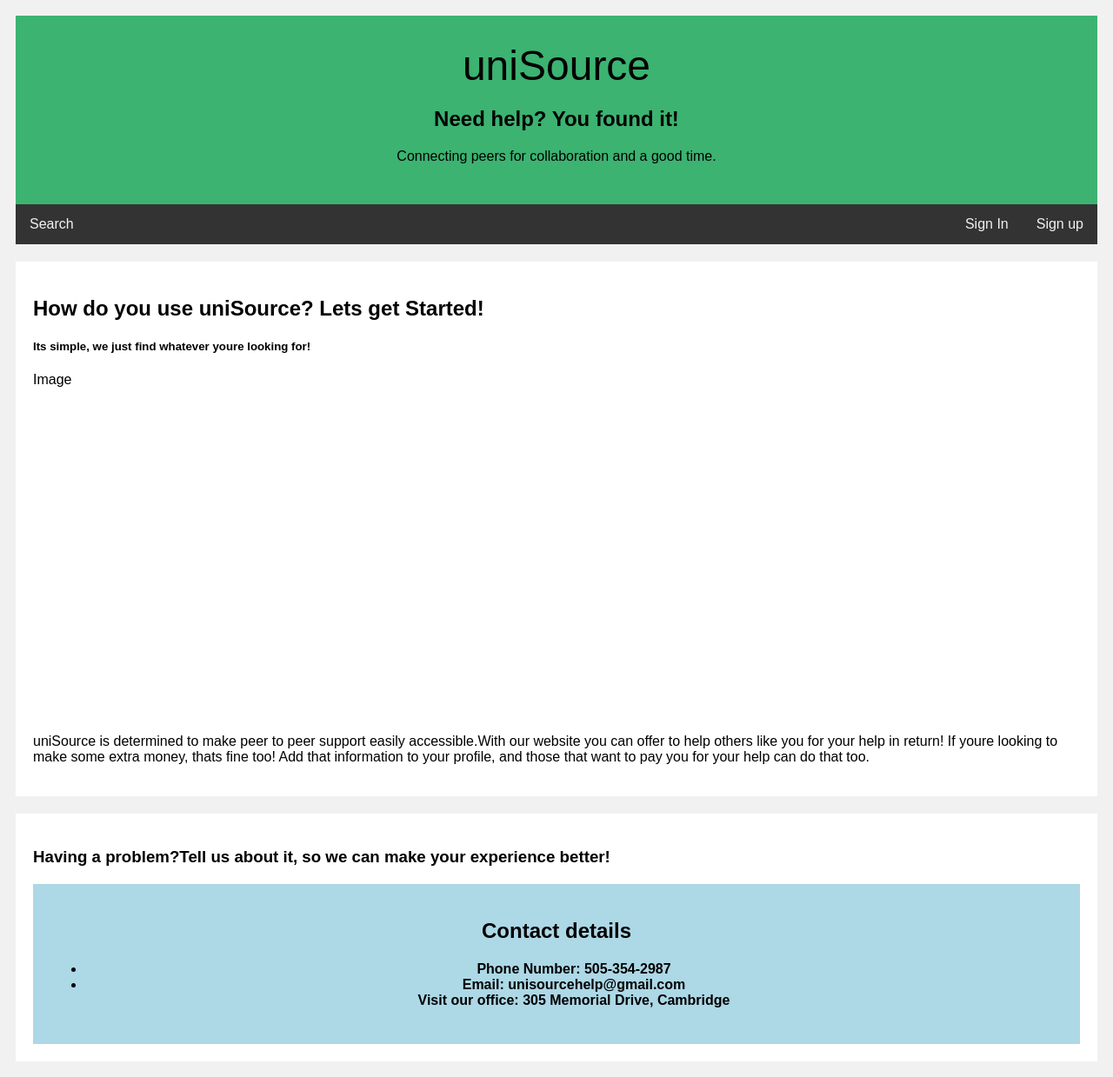
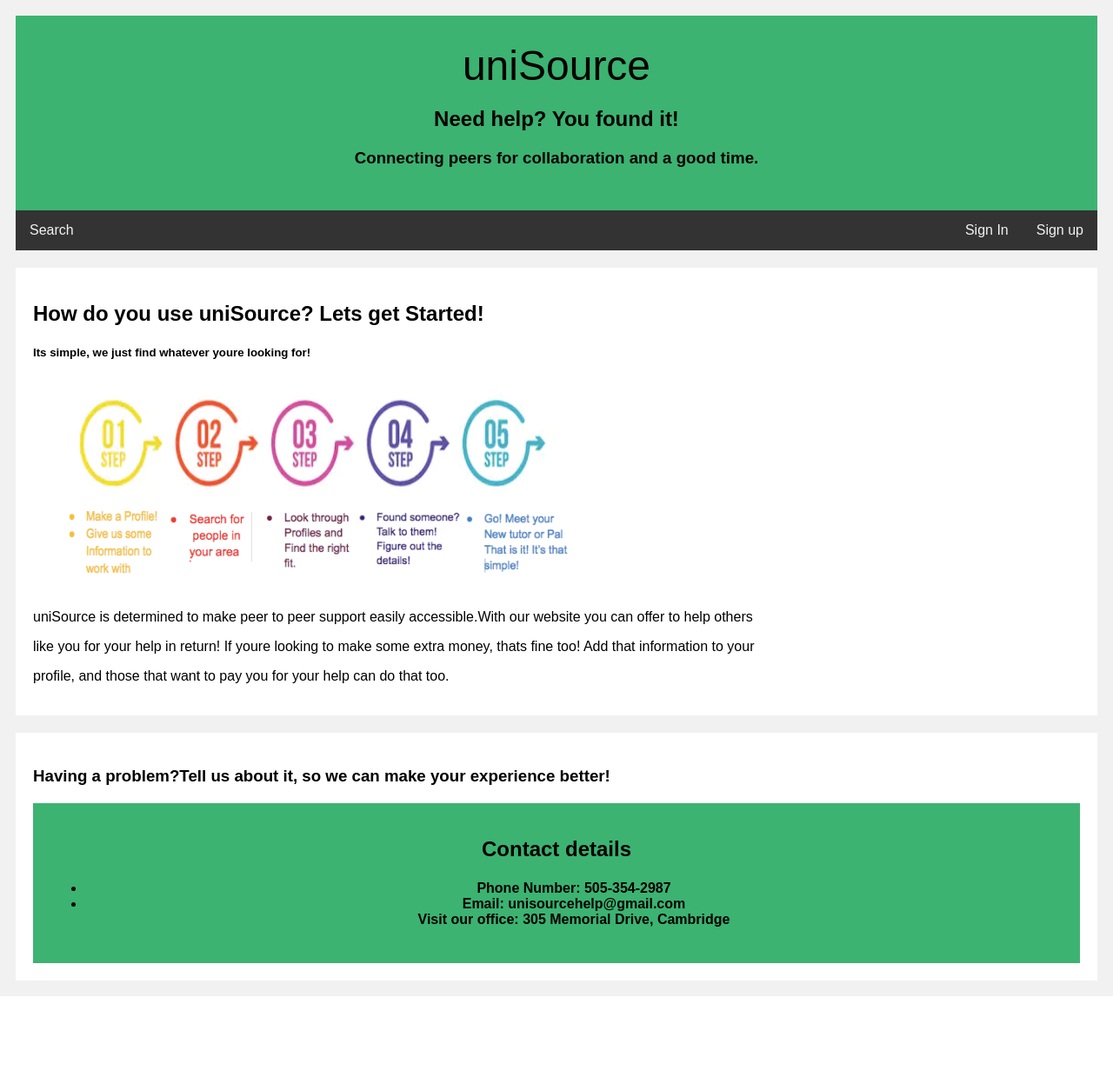
Before and after one commit to Acryus/Final-Project, a Python web app: template templates/homepage.html in a window 1280 px wide. Shown: the whole page at 87% size. After the commit the page ends 1146 px from the top, so only its background shows below. Run offline with Jinja, Linux system fonts and the light colour scheme; the template is opened without the code that fills it, so the values that code supplies are empty.

Commit message:
resolving conflict of files

```diff
--- a/templates/homepage.html
+++ b/templates/homepage.html
@@ -43,7 +43,7 @@ body {
 /* Change color on hover */
 .topnav a:hover {
     background-color: #ddd;
-    color: black;
+    color: darkgreen;
 }
 
 /* Create two unequal columns that floats next to each other */
@@ -86,7 +86,7 @@ body {
 .footer {
     padding: 20px;
     text-align: center;
-    background: lightblue;
+    background: MediumSeaGreen;
     margin-top: 20px
     ;
 }
@@ -114,12 +114,12 @@ body {
 
   <font size="10">uniSource</font>
   <h2> Need help? You found it!</h2>
-  <p>Connecting peers for collaboration and a good time.</p>
+  <p><h3>Connecting peers for collaboration and a good time.</h3></p>
 </div>
 
 <div class="topnav">
   <a href="#">Search</a>
-  <a href="#" style="float:right">Sign up</a>
+  <a href="createProfile.html" style="float:right">Sign up</a>
   <a href="#" style="float:right">Sign In</a>
 
 </div>
@@ -128,8 +128,12 @@ body {
     <div class="card">
       <h2>How do you use uniSource? Lets get Started! </h2>
       <h5>Its simple, we just find whatever youre looking for!</h5>
-      <div class="Bg1S" style="height:400px;">Image</div>
-      <p>uniSource is determined to make peer to peer support easily accessible.With our website you can offer to help others like you for your help in return! If youre looking to make some extra money, thats fine too! Add that information to your profile, and those that want to pay you for your help can do that too. </p>
+      <div class="Bg1S" style="height:250px; width:600px">
+        <img src = "../static/a.png">
+      </div>
+      <p>uniSource is determined to make peer to peer support easily accessible.With our website you can offer to help others</p>
+      <p> like you for your help in return! If youre looking to make some extra money, thats fine too! Add that information to your</p>
+        <p> profile, and those that want to pay you for your help can do that too. </p>
     </div>
     <div class="card">
       <h3>Having a problem?Tell us about it, so we can make your experience better!</h3>
```
